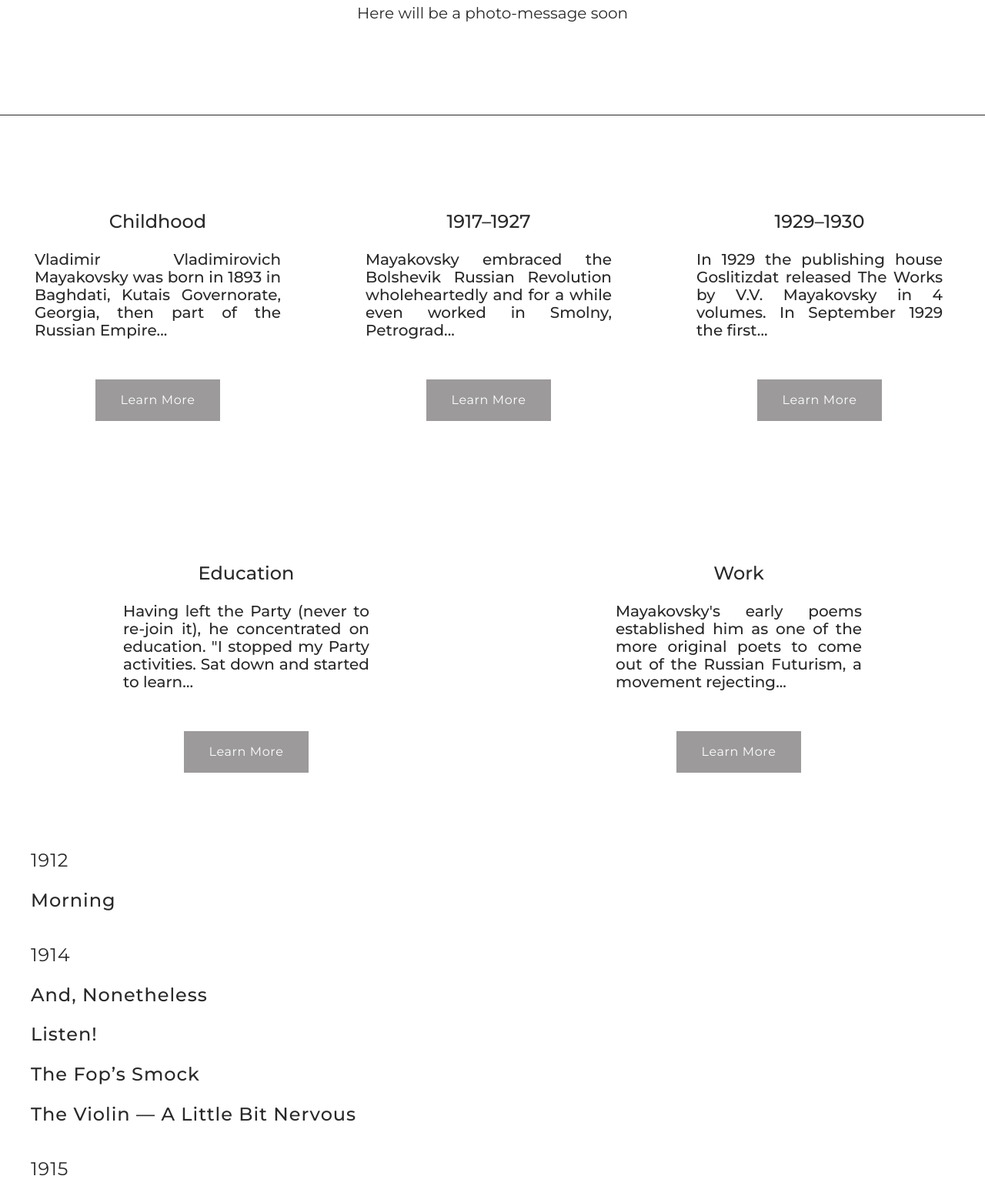
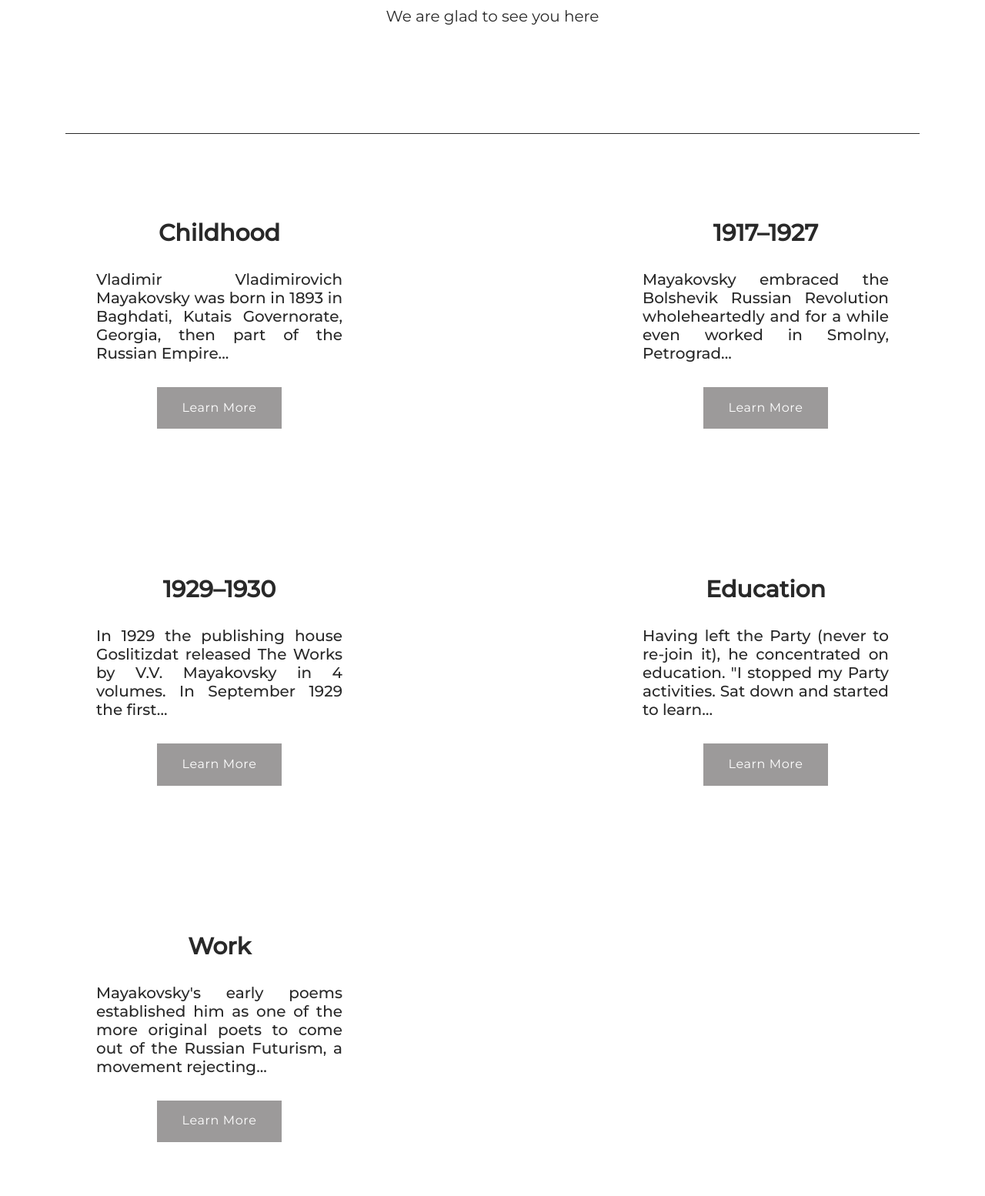
Before and after one commit to gbsk-an/Mayakovsky, a plain HTML site: page index.html in a window 1280 px wide. Shown: the part 713-2267 px from the top of the page at 77% size. Drawn offline with Linux system fonts and the light colour scheme.

Commit message:
Continue working with scss

```diff
--- a/index.html
+++ b/index.html
@@ -10,7 +10,6 @@
     <title>Vladimir Mayakovsky</title>
 </head>
 <body>
-<!-- header -->
 <header>
     <div class="wrapper_header">
         <div class="logo">
@@ -27,18 +26,14 @@
         </div>
     </div>
 </header>
-<!-- intro -->
-<div class="wrapper">
-<!-- \\ here was class id='welcome'  -->
-	<div id="message" class="container">
-		<div class="title">
+<div class="welcome_title">
 	<h2>Welcome to our website</h2>
+	<p>We are glad to see you here</p>
 </div>
-		<p>Here will be a photo-message soon</p>
-	</div>
-    <!-- biography fisrt line -->
+<main>
+	<div class="wrapper_bio">
+		<div><span></span></div>
 		<div class="column">
-		<div><span class="arrow-down"></span></div>
 			<div class="tbox1">
 				<div class="title">
 					<h2>Childhood</h2>
@@ -75,29 +70,38 @@
 				<a href="#" class="button">Learn More</a>
 			</div>
     	</div>
-	<div class="poems container">
-		<div class="block1">
-			<div class="title">
+	</div>
+	<div class="wrapper_poems">
+		<div class="flexbox_poems">
+			<div>
 				<h2>1912</h2>
-			</div>
+				<div class="poems">
 					<p><a href="#">Morning</a></p>
 				</div>
-		<div class="block2">
-			<div class="title">
+			</div>
+			<div>
 				<h2>1914</h2>
-			</div>
+				<div class="poems">
 					<p><a href="#">And, Nonetheless</a></p>
 					<p><a href="#">Listen!</a></p>
-			<p><a href="#">The Fop’s Smock</a></p>
+					<p><a href="#">The Fops Smock</a></p>
 					<p><a href="#">The Violin — A Little Bit Nervous</a></p>
 				</div>
-		<div class="block3">
-			<div class="title">
+			</div>
+			<div>
 				<h2>1915</h2>
-			</div>
+				<div class="poems">
 					<p><a href="#">An ode to judges</a></p>
 					<p><a href="#">Something about the Conductor</a></p>
 					<p><a href="#">You</a></p>
+				</div>
+			</div>
+			<div>
+				<h2>1917</h2>
+				<div class="poems">
+					<p><a href="#">Brother writers</a></p>
+					<p><a href="#">Clouds up to tricks</a></p>
+				</div>
 			</div>
 		</div>
 	</div>
@@ -120,5 +124,6 @@
 			</div>
 		</div>
 	</div>
+</main>
 </body>
 </html>
--- a/scss/header.scss
+++ b/scss/header.scss
@@ -1,3 +1,8 @@
+$text-color: #292929;
+$btn-color: #9C9A9A;
+$white-color: #FFFFFF;
+$font-stack: 'Montserrat', sans-serif;
+
 header {
     overflow: hidden;
     background: url(../images/header.png);
@@ -15,11 +20,12 @@ header {
 
 .logo {
     text-align: center;
-    padding: 8em 0em 4em 0em;
+    padding: 11em 0em 4em 0em;
     h1 {
         margin: 0;
         font-size: 52px;
         font-weight: 500;
         opacity: 80%;
+        letter-spacing: 0.1em;
     }
 }
--- a/scss/main.scss
+++ b/scss/main.scss
@@ -1,12 +1,21 @@
 @import url('./header.css');
 @import url('./nav.css');
+@import url('./welcome.css');
 @import url('./main_grid.css');
 @import url('./footer.css');
 @import url('./normalize.css');
 @import url('./variables.css');
 
-.container {
-    margin: 0px auto;
-    width: 1200px;
+$text-color: #292929;
+$btn-color: #9C9A9A;
+$white-color: #FFFFFF;
+$font-stack: 'Montserrat', sans-serif;
+
+body {
+    margin: 0;
     padding: 0;
+    font-family: $font-stack;
+    font-size: 20px;
+    color: $text-color;
+    background-color: $white-color;
 }
--- /dev/null
+++ b/scss/main_flex_container.scss
@@ -0,0 +1,110 @@
+$text-color: #292929;
+$btn-color: #9C9A9A;
+$white-color: #FFFFFF;
+$font-stack: 'Montserrat', sans-serif;
+
+.welcome_title {
+    margin: 0 auto;
+    max-width: 1110px;
+    padding: 6em 6em;
+    text-align: center;
+}
+
+.wrapper_bio {
+    margin: 0 auto;
+    max-width: 1110px;
+    overflow: hidden;
+    span {
+        border-top-color: $text-color;
+    }
+}
+
+.column {
+    display: flex;
+    flex-direction: row;
+    flex-wrap: wrap;
+    justify-content: space-between;
+    overflow: hidden;
+    border-top: 1px solid $text-color;
+    text-align: center;
+    .tbox1,
+    .tbox2,
+    .tbox3,
+    .tbox4,
+    .tbox5 {
+        width: 320px;
+        padding: 4em 2em;
+        }
+        h2 {
+        margin: 1em 0em;
+        font-size: 1.5em;
+        font-weight: 700;
+        }
+        .title {
+        text-align: center;
+        }
+        p {
+        margin: 0;
+        font-size: 20px;
+        text-align: justify;
+        font-weight: 500;
+        }
+}
+
+.button {
+    display: inline-block;
+    margin-top: 2em;
+    padding: 0.8em 2em;
+    background: $btn-color;
+    line-height: 1.8em;
+    letter-spacing: 0.04em;
+    text-decoration: none;
+    font-size: 16px;
+    color: $white-color;
+    &:hover {
+        background-color: #272925;
+    }
+}
+
+.wrapper_poems {
+    margin: 0 auto;
+    max-width: 1400px;
+    overflow: hidden;
+}
+
+.flexbox_poems {
+    margin: 0 auto;
+    max-width: 1400px;
+    overflow: hidden;
+    h2 {
+        font-size: 24px;
+        font-weight: 400;
+        letter-spacing: 0.04em;
+    }
+    p {
+        font-size: 24px;
+        font-weight: 500;
+        letter-spacing: 0.04em;
+        width: 700px;
+        a {
+            text-decoration: none;
+            color: $text-color;
+            &:active {
+                color: yellow;
+            }
+        }
+    }
+}
+
+.flexbox_poems {
+    display: flex;
+    flex-direction: column;
+}
+
+.poems {
+    display: flex;
+    flex-direction: row;
+    justify-content: space-between;
+    flex-wrap: wrap;
+
+}
--- a/scss/nav.scss
+++ b/scss/nav.scss
@@ -1,3 +1,8 @@
+$text-color: #292929;
+$btn-color: #9C9A9A;
+$white-color: #FFFFFF;
+$font-stack: 'Montserrat', sans-serif;
+
 .navigation {
     display: flex;
     align-items: center;
@@ -5,26 +10,25 @@
     height: 60px;
 }
 .nav {
+    margin: 0;
     display: flex;
     list-style-type: none;
-    color: #292929;
+    color: $text-color;
     font-weight: 400;
     font-size: 20px;
     letter-spacing: 0.04em;
     text-transform: uppercase;
     li{
         display: flex;
+        text-decoration: none;
+        color: $text-color;
         padding: 1em 1.5em;
-        text-decoration: none;
-        color: #292929;
         outline: 0;
-        padding-left: 20px;
-        padding-right: 20px;
         a {
             display: flex;
             padding: 1em 1.5em;
             text-decoration: none;
-            color: #292929;
+            color: $text-color;
             outline: 0;
         }
     }
--- a/styles/main_grid.css
+++ /dev/null
@@ -1,114 +0,0 @@
-/* message */
-#message {
-    overflow: hidden;
-    width: 1000px;
-    padding: 6em 100px 0em 100px;
-    text-align: center;
-}
-
-/* biography */
-.column {
-    display: flex;
-    flex-direction: row;
-    flex-wrap: wrap;
-    justify-content: space-around;
-    overflow: hidden;
-    margin-top: 5em;
-    padding-top: 1em;
-    border-top: 1px solid var(--text-color);
-    text-align: center;
-}
-
-.column h2 {
-    margin: 1em 0em;
-    font-size: 1.5em;
-    font-weight: 700;
-}
-
-.column .tbox1,
-.column .tbox2,
-.column .tbox3,
-.column .tbox4,
-.column .tbox5 {
-    width: 320px;
-    padding: 80px 40px 80px 40px;
-}
-
-.column .tbox1 {
-    width: 320px;
-    padding: 80px 40px 80px 0px;                /*first block*/
-}
-
-.column .title {
-    text-align: center;
-}
-
-.column .title h2 {
-    font-size: 24px;
-    font-weight: 500;
-}
-
-.column p {
-    font-size: 20px;
-    text-align: justify;
-    font-weight: 500;
-}
-.column .arrow-down {
-    border-top-color: var(--text-color);
-}
-
-/* button */
-.button {
-    display: inline-block;
-    margin-top: 2em;
-    padding: 0.8em 2em;
-    background: #9C9A9A;
-    line-height: 1.8em;
-    letter-spacing: 0.04em;
-    text-decoration: none;
-    font-size: 16px;
-    color: #FFF;
-}
-
-.button:before {
-    display: inline-block;
-    background: #8DCB89;
-    margin-right: 1em;
-    width: 40px;
-    height: 40px;
-    line-height: 40px;
-    border-radius: 20px;
-    text-align: center;
-    color: #272925;
-}
-
-.poems {
-    display: flex;
-    flex-direction: column;
-}
-/* .poems .arrow {
-    height: 2px;
-    border-top-color: #292929;
-} */
-.poems .title h2 {
-    font-size: 24px;
-    font-weight: 400;
-    letter-spacing: 0.04em;
-}
-.poems p{
-    font-size: 24px;
-    font-weight: 500;
-    letter-spacing: 0.04em;
-}
-.poems a {
-    display: flex;
-    text-decoration: none;
-    color: var(--text-color);
-}
-
-.poems p:active a {
-    color: var(--text-color);
-}
-.poems p:hover a {
-    color: #ffe550;
-}
```
Also changed, not shown: styles/header.css, styles/main.css, styles/main_flex_container.css (added), styles/nav.css, styles/normalize.css. Lines whose indentation alone changed are shown as unchanged.
